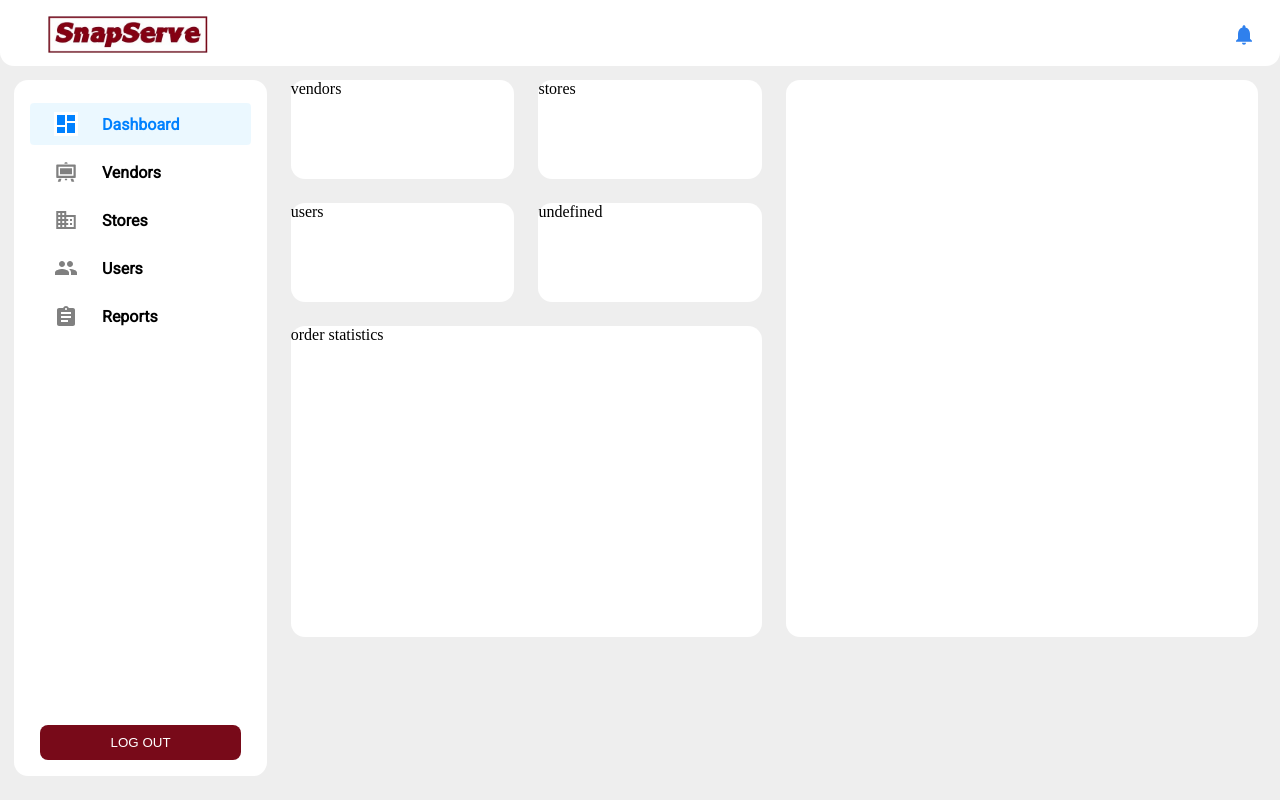
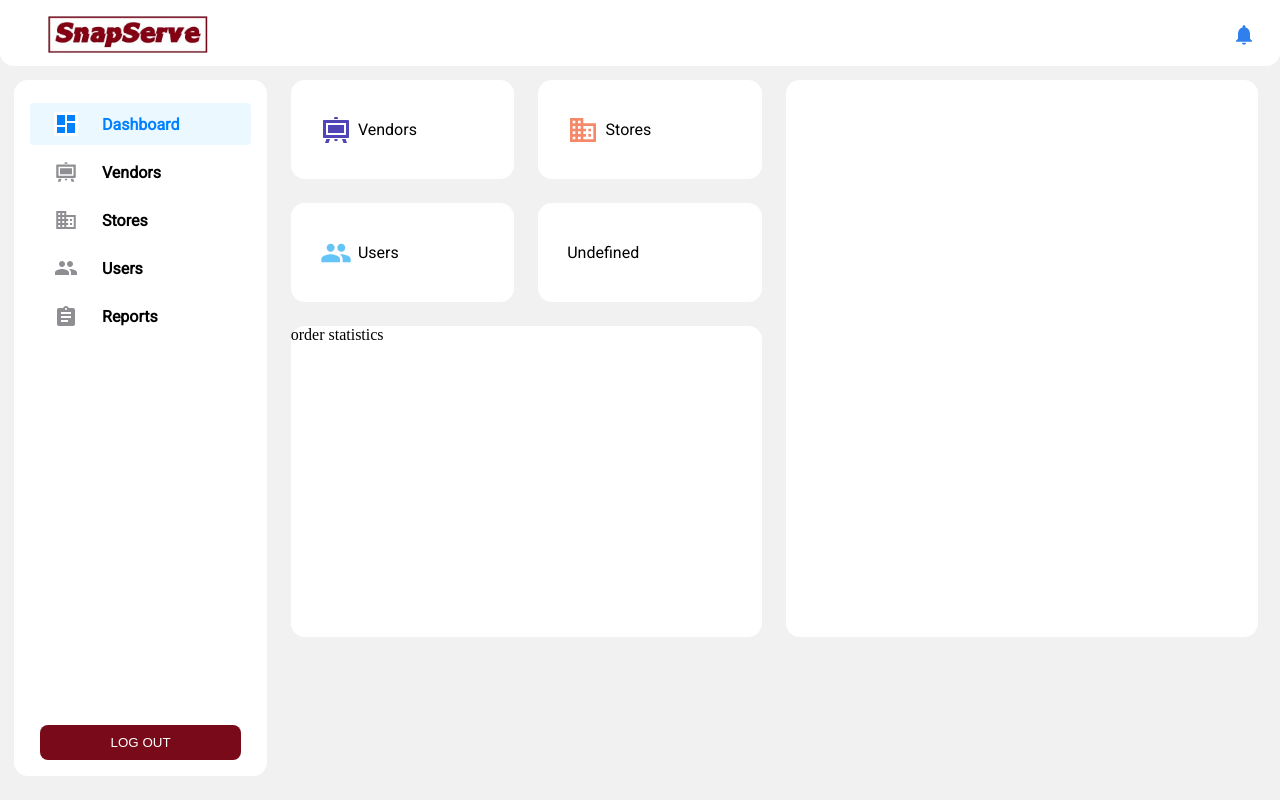
Before and after one commit to mhalcoian/SnapServe---Admin, a React (Vite) app: page / in a window 1280 px wide. Built offline with nearby package versions, Linux system fonts and the light colour scheme.

Commit message:
Added some Icons in dashboard UI.

```diff
--- a/src/components/sections/dashboard.jsx
+++ b/src/components/sections/dashboard.jsx
@@ -4,10 +4,13 @@
       <div className="dashboard-container">
         <div className="dashboard-card-statistics">
           <div className="dashboard-card-container">
-            <div className="dashboard-card">vendors</div>
-            <div className="dashboard-card">stores</div>
-            <div className="dashboard-card">users</div>
-            <div className="dashboard-card">undefined</div>
+            <div className="dashboard-card">
+              <img className="dashboard-icon-vendor" src="./vendor.svg"/>Vendors</div>
+            <div className="dashboard-card">
+              <img className="dashboard-icon-stores" src="./store.svg"/>Stores</div>
+            <div className="dashboard-card">
+              <img className="dashboard-icon-users" src="./users.svg"/>Users</div>
+            <div className="dashboard-card">Undefined</div>
           </div>
           <div className="dashboard-statistics">order statistics</div>
         </div>
--- a/src/components/sections/stores.jsx
+++ b/src/components/sections/stores.jsx
@@ -1,7 +1,11 @@
 function stores() {
   return (
     <>
-      <div>Stores</div>
+      <div className ="stores-container">
+        <div className="stores-card"> stores
+
+        </div>
+       </div>
     </>
   );
 }
--- a/src/components/sections/users.jsx
+++ b/src/components/sections/users.jsx
@@ -1,7 +1,11 @@
 function users() {
   return (
     <>
-      <div>Users</div>
+      <div className="users-container">
+        <div className="users-card">users
+
+        </div>
+      </div>
     </>
   );
 }
--- a/src/container.css
+++ b/src/container.css
@@ -1,6 +1,6 @@
 .main-container {
   height: 100vh;
-  background: #eee;
+  background: #f1f1f1;
 }
 
 .main-container .header {
@@ -65,7 +65,7 @@
   color: rgba(0, 129, 255, 1);
 }
 .nav-items .nav-icon{
-  background: gray;
+  background: #8E8E93;
   max-height: 1.2rem;
   max-height: 24px;
   max-width: 24px;
--- a/src/dashboard.css
+++ b/src/dashboard.css
@@ -21,7 +21,28 @@
 
 .dashboard-card-container .dashboard-card {
   border-radius: 14px;
+  display: flex;
+  align-items: center;
+  gap: 0.4rem;
+  padding-left: 1.8rem;
   background-color: #fff;
+  font-family: "Roboto";
+}
+
+.dashboard-card-container .dashboard-icon-vendor{
+  background-color:#4F45B6;
+  height: 32px;
+  width: 32px;
+}
+.dashboard-card-container .dashboard-icon-stores{
+  background-color:#F58869;
+  height: 32px;
+  width: 32px;
+}
+.dashboard-card-container .dashboard-icon-users{
+  background-color:#64C4F7;
+  height: 32px;
+  width: 32px;
 }
 
 .dashboard-card-statistics .dashboard-statistics {
--- a/src/stores.css
+++ b/src/stores.css
@@ -0,0 +1,13 @@
+.stores-container {
+  height: 100%;
+  display: flex;
+  flex-direction: column;
+  margin: 0 0.5rem 0.5rem 0.5rem;
+}
+
+
+.stores-container .stores-card {
+  background-color: #ffffff;
+  height: 86vh;
+  border-radius: 14px;
+}
--- a/src/users.css
+++ b/src/users.css
@@ -0,0 +1,13 @@
+.users-container {
+  height: 100%;
+  display: flex;
+  flex-direction: column;
+  margin: 0 0.5rem 0.5rem 0.5rem;
+}
+
+
+.users-container .users-card {
+  background-color: #ffffff;
+  height: 86vh;
+  border-radius: 14px;
+}
```
